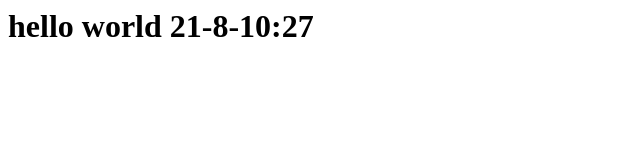
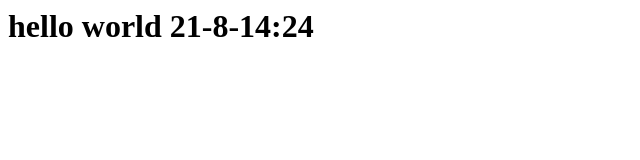
Before and after one commit to erik-aerdts/site2, a plain HTML site: page index.html in a window 1280 px wide. Shown: the full height of the page, 0-640 px from the left. Drawn offline with Linux system fonts and the light colour scheme.

Commit message:
nieuwe versie html

```diff
--- a/index.html
+++ b/index.html
@@ -1 +1 @@
-<h1>hello world 21-8-10:27 </h1>
+<h1>hello world 21-8-14:24 </h1>
```
